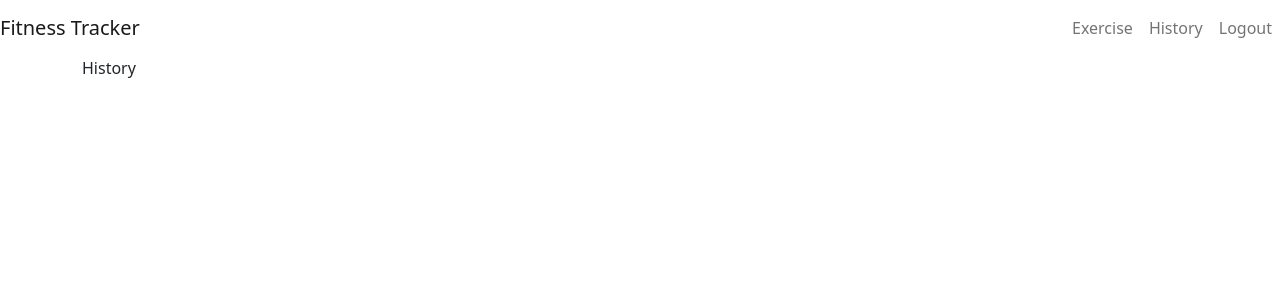
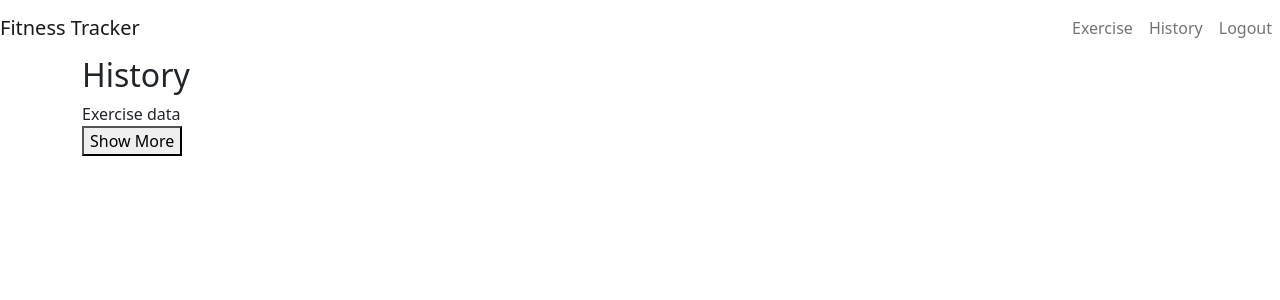
Before and after one commit to joce1ynn/fitness-tracker-MERN, a React (Create React App) app in the folder client/: page /history in a window 1280 px wide. Shown: the top 300 px of the page. Built offline with nearby package versions, Linux system fonts and the light colour scheme; no server answers; sample sign-in values are in the browser's storage.

Commit message:
update history page

```diff
--- a/client/src/pages/Exercise.js
+++ b/client/src/pages/Exercise.js
@@ -11,8 +11,7 @@ export default function Exercise() {
     name: "",
     distance: "",
     duration: "",
-    date: "",
-    userId: ""
+    date: ""
   })
   const [resistanceForm, setResistanceForm] = useState({
     name: "",
--- a/client/src/pages/History.js
+++ b/client/src/pages/History.js
@@ -1,7 +1,51 @@
-import React from 'react'
+import React, { useState } from 'react';
+import { Navigate } from 'react-router-dom';
+
+import { getMe } from '../utils/API';
+import Auth from "../utils/auth"
 
 export default function History() {
+  const [userData, setUserData] = useState({});
+
+  const loggedIn = Auth.loggedIn();
+
+
+  const getUserData = async () => {
+    try {
+      //get token
+      const token = loggedIn ? Auth.getToken() : null;
+      if (!token) return false;
+
+      const response = await getMe(token)
+
+      if (!response.ok) {
+        throw new Error("something went wrong!")
+      }
+
+      const user = await response.json()
+      setUserData(user);
+      console.log(userData);
+    } catch (err) { console.error(err) }
+  }
+
+  getUserData()
+
+
+  // If the user is not logged in, redirect to the login page
+  if (!loggedIn) {
+    return <Navigate to="/login" />;
+  }
+
   return (
-    <div>History</div>
+    <div>
+      <h2>History</h2>
+      <div>
+        <div className='date'>
+
+        </div>
+        <div className='exercise'>Exercise data</div>
+        <button>Show More</button>
+      </div>
+    </div>
   )
 }
```
